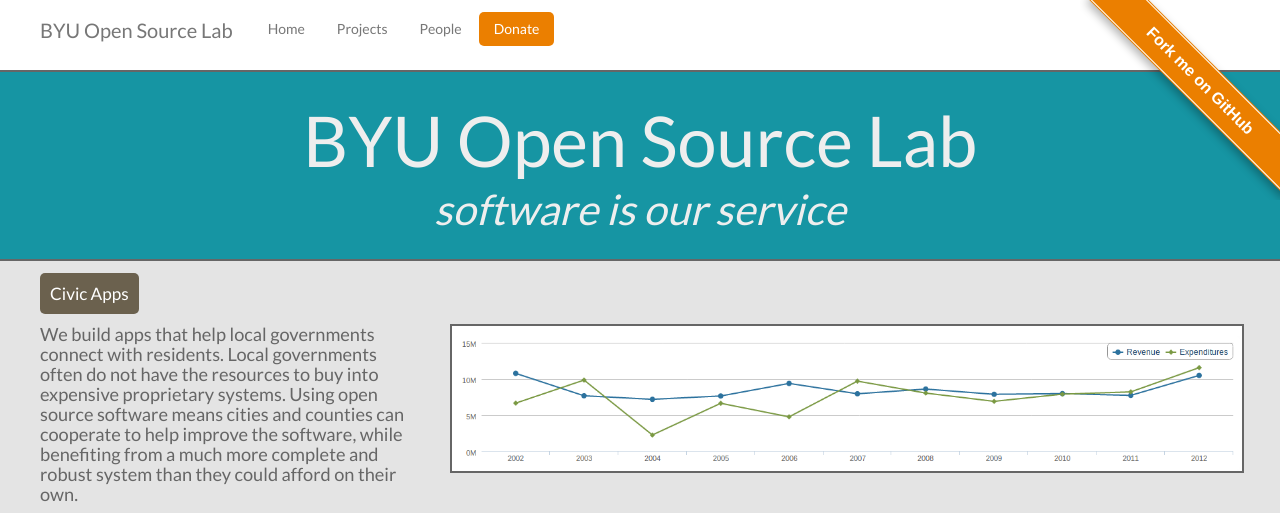
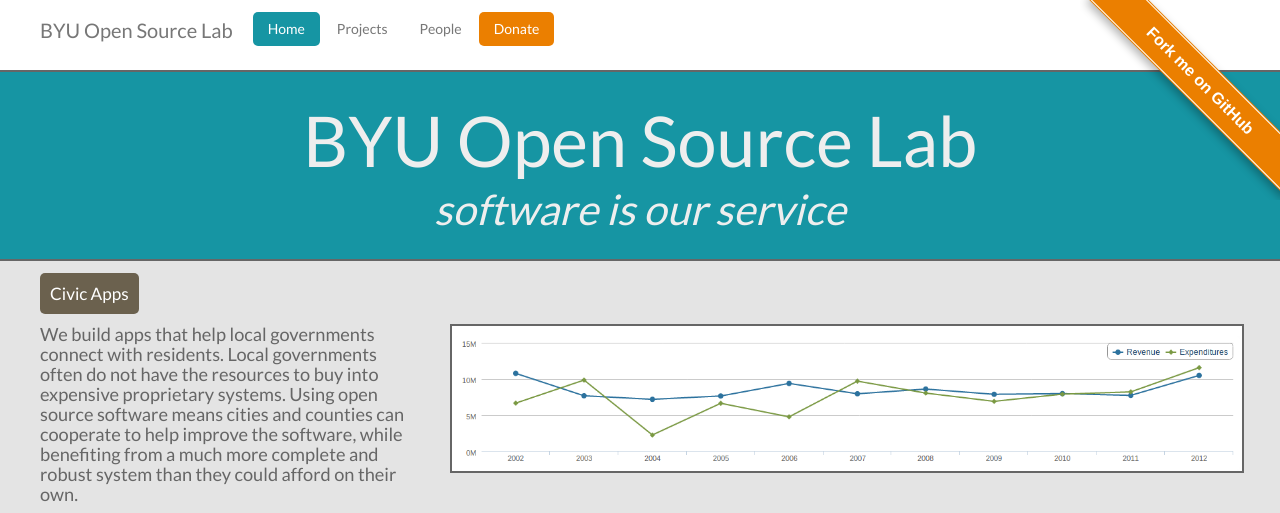
Before and after one commit to byu-osl/osl-webpages, a Flask app: page / in a window 1280 px wide. Shown: the top 513 px of the page. Run offline with Flask 2, Linux system fonts and the light colour scheme.

Commit message:
Setup for Flask frozen pages

```diff
--- a/app.py
+++ b/app.py
@@ -1,14 +1,28 @@
+import sys
+
 from flask import Flask, render_template
+from flask_frozen import Freezer
 
 app = Flask(__name__)
+freezer = Freezer(app)
 
-from views.pages import pages
-app.register_blueprint(pages)
+# @app.route('/', defaults={'page': 'index'})
+@app.route('/')
+def index():
+    return render_template('index.html',active='index')
+
+@app.route('/<page>/')
+def show(page):
+    print "PAGE:",page
+    return render_template(page+'.html',active=page)
 
 @app.errorhandler(404)
 def page_not_found(error):
     return render_template('404.html'), 404
 
 if __name__ == '__main__':
-    app.debug = True
-    app.run(host='0.0.0.0',port=8080)
+    if len(sys.argv) > 1 and sys.argv[1] == "build":
+        freezer.freeze()
+    else:
+        app.debug = True
+        app.run(port=8080)
--- a/templates/base.html
+++ b/templates/base.html
@@ -23,10 +23,10 @@
 	  <a class="brand" href="/">BYU Open Source Lab</a>
 	  <div class="nav-collapse collapse">
 	    <ul class="nav nav-pills">
-	      <li id="menu-home" {% if active == "menu-home" %}class="active"{% endif %}><a href="/" >Home</a></li>
-	      <li id="menu-projects" {% if active == "menu-projects" %}class="active"{% endif %}><a href="/projects/" >Projects</a></li>
-	      <li id="menu-people" {% if active == "menu-people" %}class="active"{% endif %}><a href="/people/" >People</a></li>
-	      <li id="menu-donate" {% if active == "menu-donate" %}class="active"{% endif %}><a href="/donate/" >Donate</a></li>
+	      <li id="menu-home" {% if active == "index" %}class="active"{% endif %}><a href={{url_for("index")}}>Home</a></li>
+	      <li id="menu-projects" {% if active == "projects" %}class="active"{% endif %}><a href={{url_for("show",page="projects")}} >Projects</a></li>
+	      <li id="menu-people" {% if active == "people" %}class="active"{% endif %}><a href={{url_for("show",page="people")}} >People</a></li>
+	      <li id="menu-donate" {% if active == "donate" %}class="active"{% endif %}><a href={{ url_for("show",page="donate")}} >Donate</a></li>
 	    </ul>
 	  </div>
 	</div>
```
Also changed, not shown: 1 other file.
